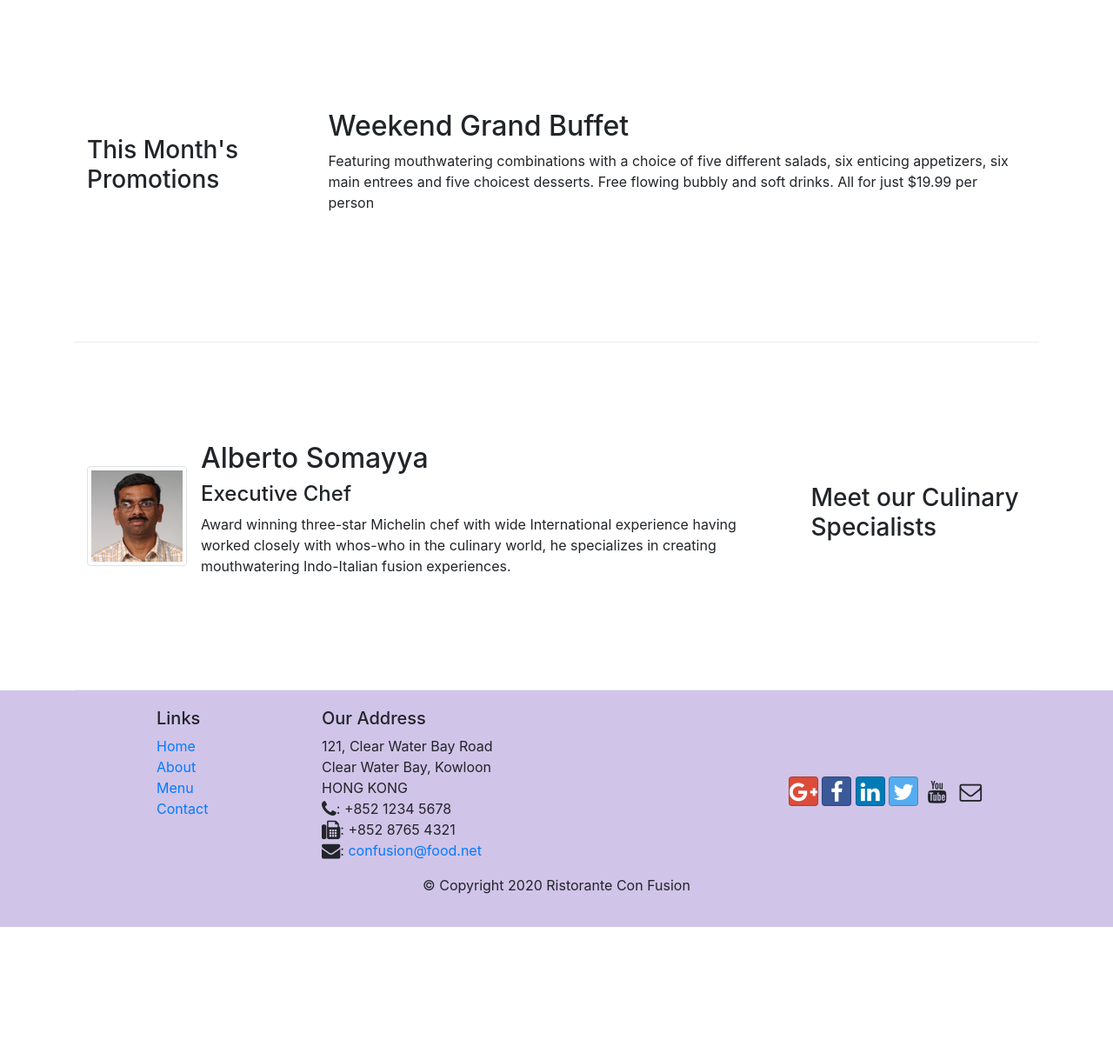
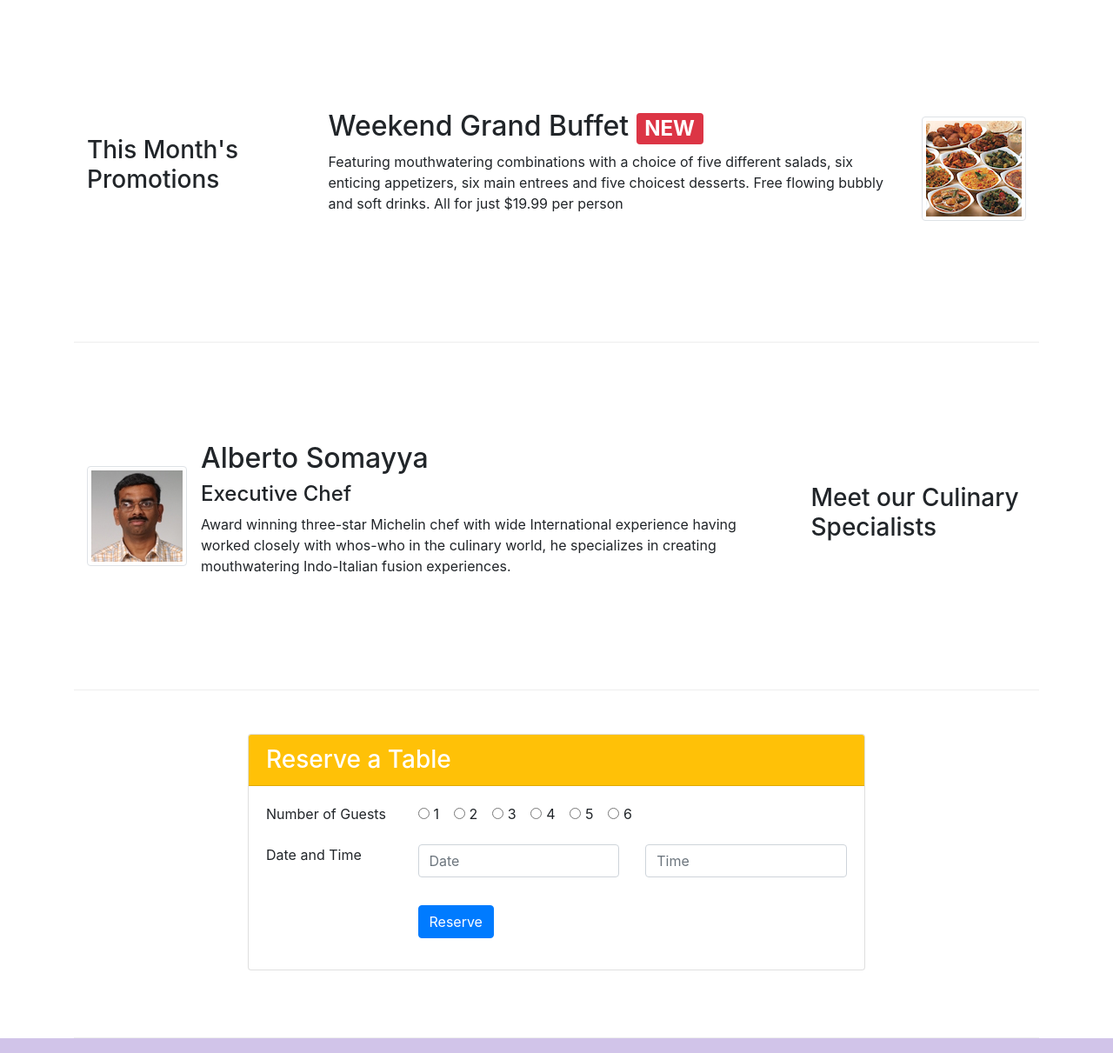
Before and after one commit to nat-v/front-end-coursera, a website: page index.html in a window 1280 px wide. Shown: the part 740-1951 px from the top of the page at 87% size. Before the commit the page ends 1806 px from the top, so only its background shows below. Drawn offline with nearby package versions, Linux system fonts and the light colour scheme.

Commit message:
Assignment 2: Bootstrap CSS Components

```diff
--- a/index.html
+++ b/index.html
@@ -56,8 +56,12 @@
                     <p>We take inspiration from the World's best cuisines, and create a unique fusion experience. Our
                         lipsmacking creations will tickle your culinary senses!</p>
                 </div>
-                <div class="col-12 col-sm align-self-center">
+                <div class="col-12 col-sm-3 align-self-center">
                     <img src="img/logo.png" class="img-fluid" />
+                </div>
+                <div class="col-12 col-sm-3 align-self-center">
+                    <a href="#reservation_form" class="btn btn-warning btn-sm btn-block">Reserve
+                        Table</a>
                 </div>
             </div>
         </div>
@@ -93,11 +97,20 @@
                 <h3>This Month's Promotions</h3>
             </div>
             <div class="col col-sm col-md">
-                <h2>Weekend Grand Buffet</h2>
-                <p class="d-none d-sm-block">Featuring mouthwatering combinations with a choice of five different
-                    salads, six enticing appetizers,
-                    six main entrees and five choicest desserts. Free flowing bubbly and soft drinks. All for just
-                    $19.99 per person </p>
+                <div class="media">
+                    <div class="media-body">
+                        <h2 class="mt-0">Weekend Grand Buffet
+                            <span class="badge badge-danger">NEW</span>
+                        </h2>
+                        <p class="d-none d-sm-block">Featuring mouthwatering combinations with a choice of five
+                            different
+                            salads, six enticing appetizers,
+                            six main entrees and five choicest desserts. Free flowing bubbly and soft drinks. All for
+                            just
+                            $19.99 per person </p>
+                    </div>
+                    <img class="d-flex img-thumbnail align-self-center ml-3" src="img/buffet.png" alt="buffet" />
+                </div>
             </div>
         </div>
 
@@ -119,6 +132,75 @@
                     </div>
                 </div>
             </div>
+        </div>
+
+        <div class="row row-content justify-content-center" id="reservation_form">
+            <div class="col-12 col-sm-8">
+                <div class="card">
+                    <h3 class="card-header bg-warning text-white">Reserve a Table</h3>
+                    <div class="card-body">
+                        <form>
+                            <div class="form-group row">
+                                <legend class="col-form-label col-sm-3 pt-0">Number of Guests</legend>
+                                <div class="col-sm-9">
+                                    <div class="form-check form-check-inline">
+                                        <input class="form-check-input" type="radio" name="guests_number" id="option1"
+                                            value="option1">
+                                        <label class="form-check-label" for="option1">1</label>
+                                    </div>
+                                    <div class="form-check form-check-inline">
+                                        <input class="form-check-input" type="radio" name="guests_number" id="option2"
+                                            value="option2">
+                                        <label class="form-check-label" for="option2">2</label>
+                                    </div>
+                                    <div class="form-check form-check-inline">
+                                        <input class="form-check-input" type="radio" name="guests_number" id="option3"
+                                            value="option3">
+                                        <label class="form-check-label" for="option3">3</label>
+                                    </div>
+                                    <div class="form-check form-check-inline">
+                                        <input class="form-check-input" type="radio" name="guests_number" id="option4"
+                                            value="option4">
+                                        <label class="form-check-label" for="option4">4</label>
+                                    </div>
+                                    <div class="form-check form-check-inline">
+                                        <input class="form-check-input" type="radio" name="guests_number" id="option5"
+                                            value="option5">
+                                        <label class="form-check-label" for="option5">5</label>
+                                    </div>
+                                    <div class="form-check form-check-inline">
+                                        <input class="form-check-input" type="radio" name="guests_number" id="option6"
+                                            value="option6">
+                                        <label class="form-check-label" for="option6">6</label>
+                                    </div>
+                                </div>
+                            </div>
+                            <div class="form-group row">
+                                <legend class="col-form-label col-sm-3 pt-0">Date and Time</legend>
+                                <div class="col-sm-9">
+                                    <div class="form-group row">
+                                        <div class="col-md-6">
+                                            <input type="text" class="form-control" name="date" id="date"
+                                                placeholder="Date">
+                                        </div>
+                                        <div class="col-md-6">
+                                            <input type="text" class="form-control" name="time" id="time"
+                                                placeholder="Time">
+                                        </div>
+                                    </div>
+                                </div>
+                            </div>
+                            <div class="form-group row">
+                                <div class="offset-md-3 col-md-10">
+                                    <button type="submit" class="btn btn-primary">
+                                        Reserve
+                                    </button>
+                                </div>
+                            </div>
+                    </div>
+                </div>
+            </div>
+            </form>
         </div>
     </div>
 
```
